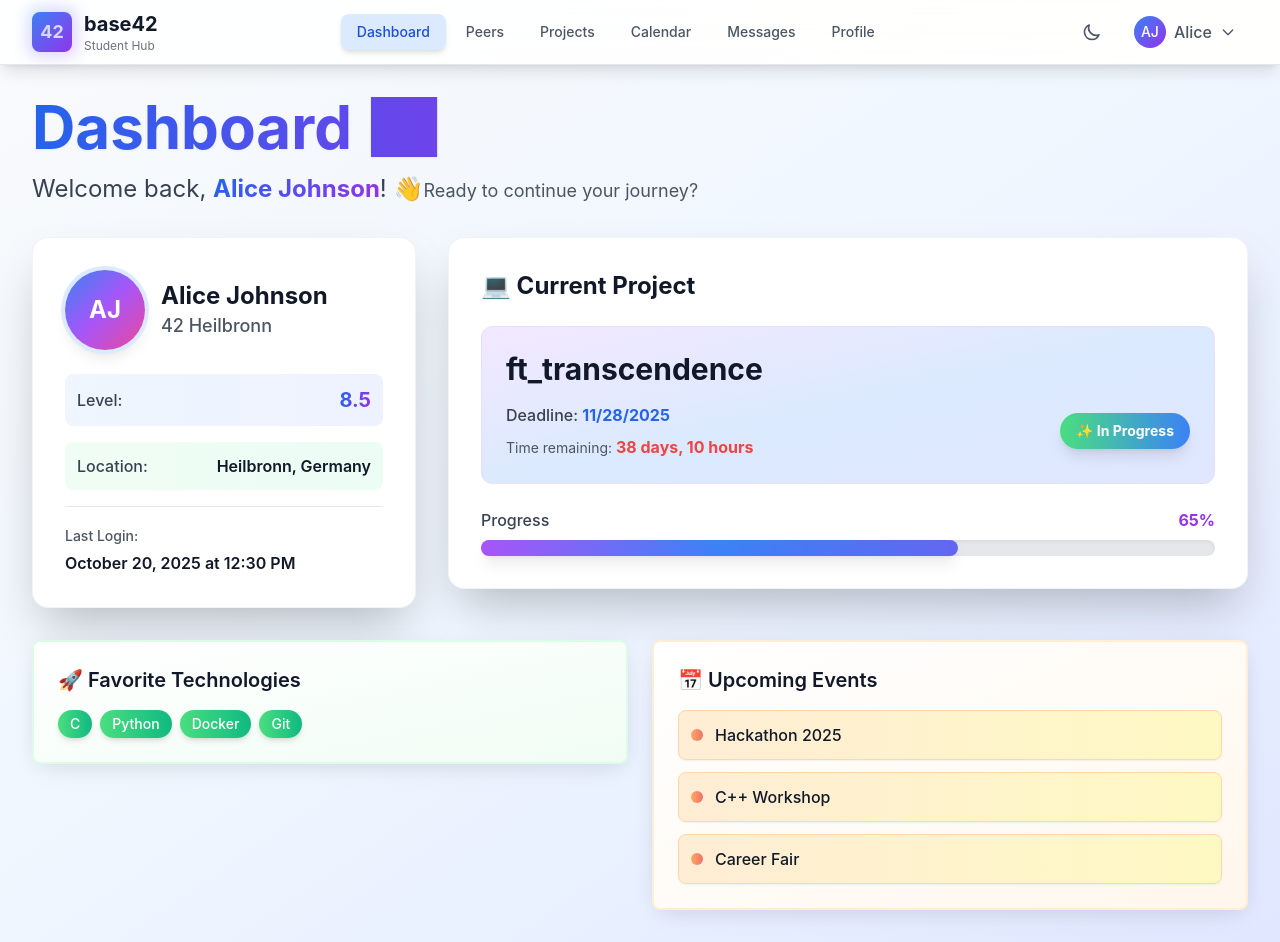
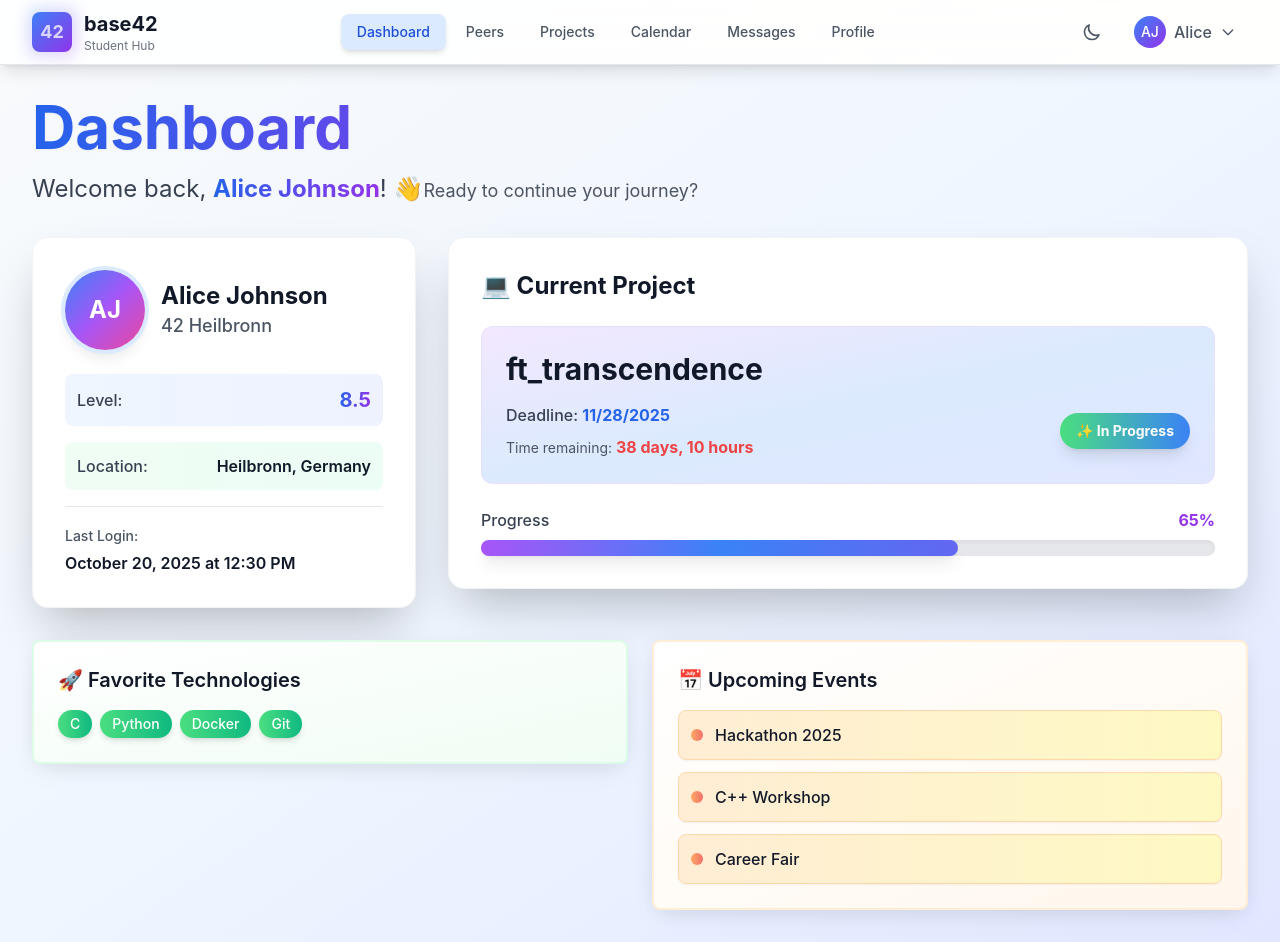
Before and after one commit to nweber23/base42, a React (Vite) app: page / in a window 1280 px wide. Built offline with nearby package versions, Linux system fonts and the light colour scheme.

Commit message:
removed bugged emoji

```diff
--- a/src/pages/Dashboard.tsx
+++ b/src/pages/Dashboard.tsx
@@ -53,7 +53,7 @@ const Dashboard = () => {
       <div className="max-w-7xl mx-auto px-4 sm:px-6 lg:px-8 py-8">
         <div className="mb-8 animate-fade-in">
           <h1 className="text-5xl md:text-6xl font-bold bg-gradient-to-r from-blue-600 via-purple-600 to-pink-600 bg-clip-text text-transparent mb-4 drop-shadow-sm">
-            Dashboard 📊
+            Dashboard
           </h1>
           <p className="text-xl md:text-2xl text-gray-700 dark:text-gray-300">
             Welcome back, <span className="font-bold text-transparent bg-clip-text bg-gradient-to-r from-blue-600 to-purple-600">{currentUser.name}</span>! 👋
```
